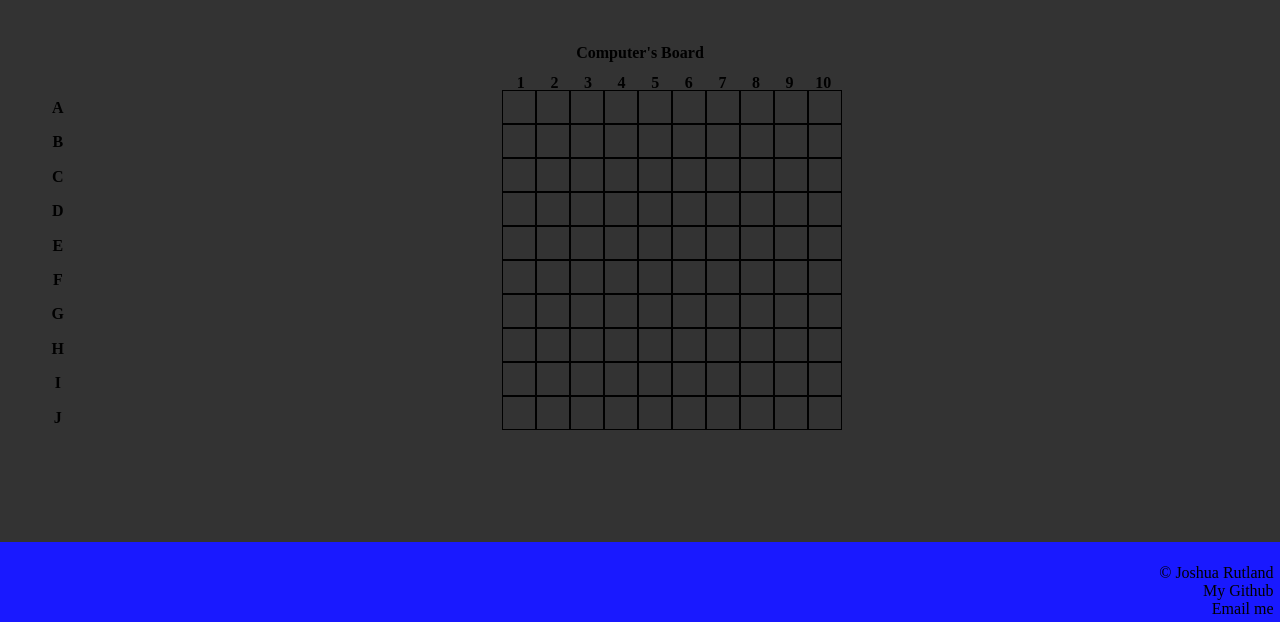
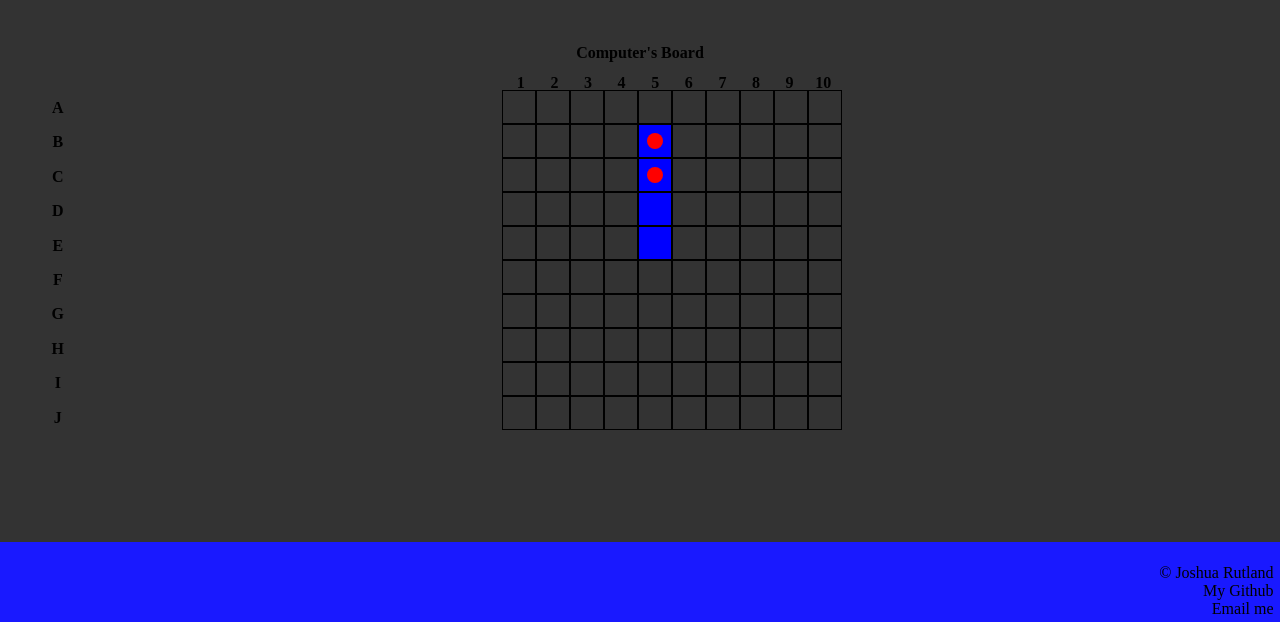
Before and after one commit to rutland-dev/battleship, a website built with webpack: page src/index.html in a window 1280 px wide. Shown: the part 178-800 px from the top of the page. Built offline with nearby package versions, Linux system fonts and the light colour scheme.

Commit message:
Complete event listener to attack squares.

```diff
--- a/src/DOM.js
+++ b/src/DOM.js
@@ -1,3 +1,8 @@
+function displayError(msg) {
+    const errorSpan = document.querySelector("#error-message");
+    errorSpan.textContent = msg;
+}
+
 function buildGrid(player) {
     const gridContainer = document.querySelector(".grid-container");
     const { grid } = player.gameboard;
@@ -8,9 +13,18 @@ function buildGrid(player) {
 
     grid.forEach(cell => {
         const cellDiv = document.createElement("div");
-        cellDiv.setAttribute("id", `${cell.coordinates}`);
+        cellDiv.setAttribute("id", `${player.playerNumber}-${cell.coordinates}`);
         cellDiv.classList.add("cell");
         gridDiv.appendChild(cellDiv);
+
+        cellDiv.addEventListener("click", () => {
+            document.querySelector("#error-message").textContent = "";
+            try {
+                player.gameboard.receiveAttack(cell.coordinates);
+            } catch (error) {
+                displayError(error.message);
+            }
+        });
     });
 
     gridContainer.appendChild(gridDiv);
@@ -36,6 +50,13 @@ function removeShip(coordinates) {
     cell.classList.remove("has-ship");
 }
 
+function displayHit(coordinates) {
+    const cell = document.querySelector(`#${coordinates}`);
+    const hitMark = document.createElement("span");
+    hitMark.classList.add("is-hit");
+    cell.appendChild(hitMark);
+}
+
 function displayTurnInfo(player, opponent) {
     const turnTextSpan = document.querySelector(".turn-text-span");
     turnTextSpan.textContent = player.name;
@@ -54,4 +75,6 @@ export {
     removeShip,
     displayTurnInfo,
     hideGrid,
+    displayHit,
+    displayError,
 };
--- a/src/game.js
+++ b/src/game.js
@@ -19,7 +19,7 @@ function startGame() {
     dom.buildGrid(player1);
     dom.buildGrid(player2);
 
-    player2.gameboard.placeShip("Battleship", 4, "B5", "vertical");
+    player2.gameboard.placeShip("Battleship", 4, "B5", "vertical", player2);
     player2.gameboard.receiveAttack("B5");
     player2.gameboard.receiveAttack("C5");
 
--- a/src/gameboard.js
+++ b/src/gameboard.js
@@ -40,7 +40,7 @@ export default class Gameboard {
     }
     // Place ship function. Takes ship name, length, rotation, and coordinates and adds it to the grid.
 
-    placeShip(shipName, shipLength, coordinates, rotation) {
+    placeShip(shipName, shipLength, coordinates, rotation, player) {
         const currentShip = new Ship(shipName, shipLength);
         const coordinateList = [];
         const alpha = coordinates.charAt(0);
@@ -79,7 +79,7 @@ export default class Gameboard {
             cell.hasShip = true;
             cell.ship = currentShip;
             cell.ship.coordinateList = coordinateList;
-            dom.displayShip(coordinate);
+            dom.displayShip(`${player.playerNumber}-${coordinate}`);
         });
 
         this.shipsInUse.push(currentShip);
@@ -102,13 +102,12 @@ export default class Gameboard {
 
         currentCell.isHit = true;
 
+        dom.displayHit(`${this.player.playerNumber}-${coordinates}`);
+
         if(currentCell.hasShip) {
             currentCell.ship.hit();
             if(currentCell.ship.isSunk) {
                 this.sunkShips.push(currentCell.ship);
-                currentCell.ship.coordinateList.forEach(shipCoordinates => {
-                    dom.removeShip(shipCoordinates);
-                });
             }
         }
     }
--- a/src/index.html
+++ b/src/index.html
@@ -44,6 +44,9 @@
         <div class="grid-container">
 
         </div>
+        <div class="error-message">
+            <span id="error-message"></span>
+        </div>
     </div>
     <div class="footer-container">
         <div class="credit-container">
--- a/src/style.css
+++ b/src/style.css
@@ -39,7 +39,7 @@ body {
     background-color: rgba(0, 0, 0, .8);
     display: grid;
     grid-template-columns: 5% 95%;
-    grid-template-rows: 10% 10% 5% 70%;
+    grid-template-rows: 10% 10% 5% 70% 5%;
 }
 
 .turn-announcement-container {
@@ -107,6 +107,18 @@ body {
     height: 2rem;
     width: 2rem;
     border: black solid 1px;
+    display: flex;
+    align-items: center;
+    justify-content: center;
+}
+
+.cell:hover {
+    border: darkblue solid 1px;
+}
+
+.error-message {
+    grid-area: 5 / 1 / 6 / 3;
+    color: red;
 }
 
 .footer-container {
@@ -130,6 +142,14 @@ body {
     background-color: blue;
 }
 
+.is-hit {
+    height: 1rem;
+    width: 1rem;
+    background-color: red;
+    border-radius: 50%;
+    display: inline-block;
+}
+
 .hidden {
     display: none;
 }
```
Also changed, not shown: dist/game.bundle.js, dist/index.html, 1 other file.
